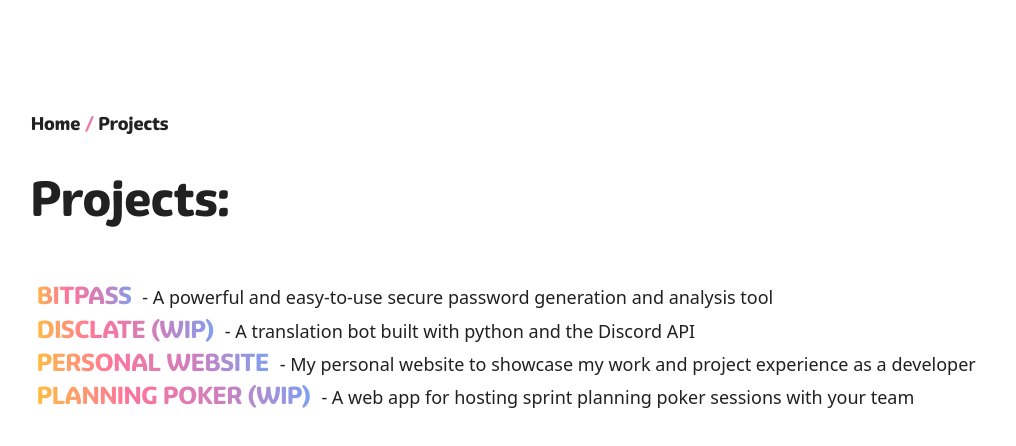
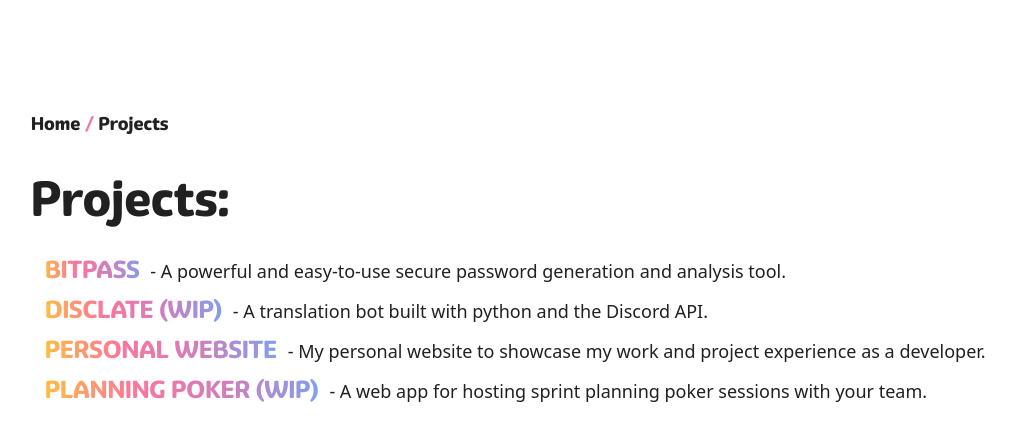
Before and after one commit to zackwalton/personal-site, a Next.js app: page /projects in a window 1280 px wide. Shown: the top 446 px of the page, without its empty margins (109-1125 px from the left). Built offline with nearby package versions, Linux system fonts and the light colour scheme.

Commit message:
Updated project page layouts

```diff
--- a/app/projects/[slug]/page.tsx
+++ b/app/projects/[slug]/page.tsx
@@ -62,7 +62,7 @@
         <p className={"mt-7 text-xl colourful font-eigerdals"}>Languages, Frameworks, and Libraries:</p>
         <p className={"pl-8 leading-10"}>{technologies}</p>
         <div className={"mt-14"}>
-            Still curious? Reach out to me:
+            Connect with me!
             <SocialLinks className={"mt-4 pb-4 pl-6"} />
         </div>
     </div>
--- a/app/projects/page.tsx
+++ b/app/projects/page.tsx
@@ -13,7 +13,7 @@
     return <div>
         <BackButton />
         <p className={"text-5xl font-eigerdals mt-10"}>Projects:</p>
-        <div className={"flex flex-col flex-nowrap mt-7"}>
+        <div className={"flex flex-col flex-nowrap"}>
             <ProjectList />
         </div>
     </div>
--- a/components/ProjectLinks.tsx
+++ b/components/ProjectLinks.tsx
@@ -10,7 +10,7 @@
   return (
     <div className={"text-gray-500 text-sm font-eigerdals mt-3"}>
       {info_url && info_url.length > 0
-        ? <a href={info_url} target="_blank" className="colourful-link font-eigerdals">{info_url}</a>
+        ? <a href={"https://" + info_url} target="_blank" className="colourful-link font-eigerdals">{info_url}</a>
         : "No info website"}
       <span> · </span>
       {deployment_url && deployment_url.length > 0
--- a/components/ProjectList.tsx
+++ b/components/ProjectList.tsx
@@ -14,13 +14,13 @@
     if (error) return <div>Failed to load projects.</div>
 
     const projects = data.map((project: any, index: number) => {
-        return <li key={index} className={"leading-relaxed"}>
+        return <li key={index} className={"leading-10"}>
             <a href={`/projects/${project.slug}`}
-               className={"colourful-link text-2xl font-eigerdals"}>{project.name}</a> - {project.excerpt}
+               className={"colourful-link text-2xl font-eigerdals"}>{project.name}</a> - {project.excerpt}.
         </li>
     });
 
-    return <ul className={"flex flex-col flex-nowrap mt-7"}>
+    return <ul className={"flex flex-col flex-nowrap mt-7 pl-2"}>
         {projects}
     </ul>
 }
```
